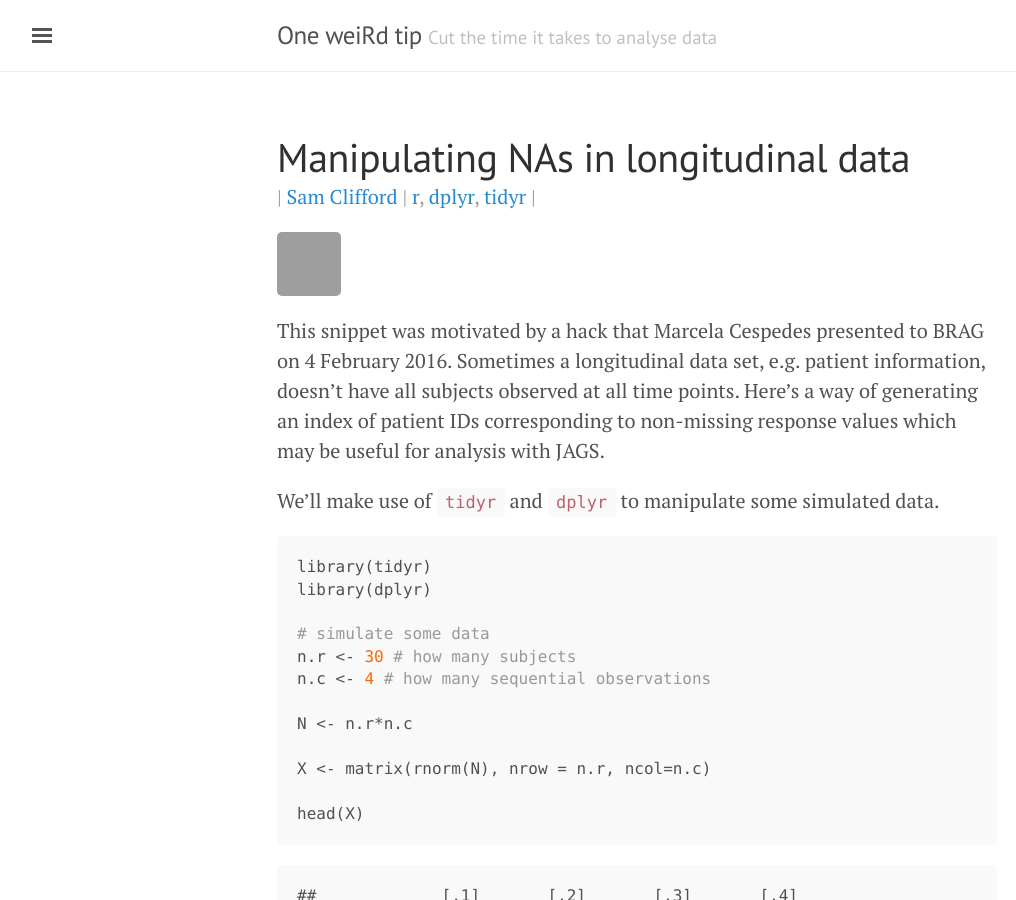
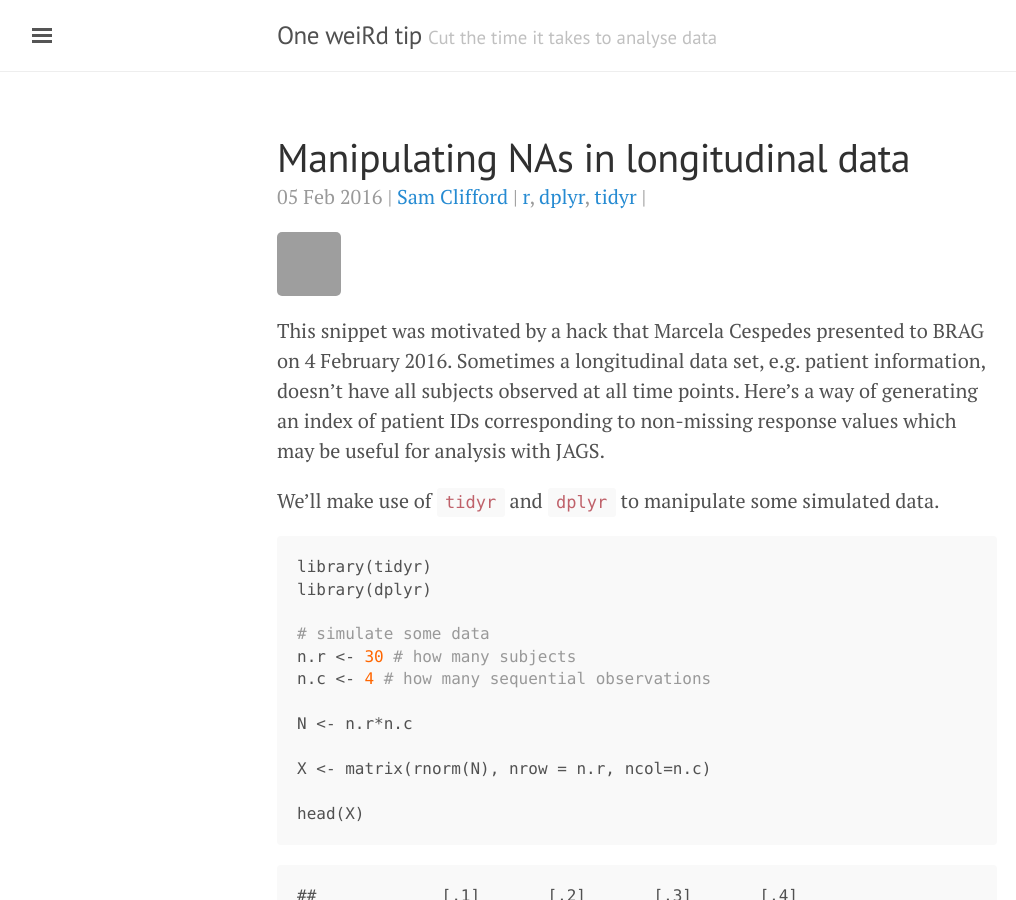
Before and after one commit to bragqut/bragqut.github.io, a Jekyll site: the page built from index.html, in a window 1280 px wide and 900 px high. Shown: the whole window, without its empty margins (3-1019 px from the left). Built offline with Jekyll 4.4.1, drawn with Linux system fonts in a browser that asks for light colours; the list of posts is cut into pages by our own code; comment, search, counter and statistics services are not loaded; some of the changed text lies outside the part shown; grey boxes are pictures that could not be loaded.

Commit message:
it's a post

```diff
--- a/index.html
+++ b/index.html
@@ -18,7 +18,7 @@ title: Home
 
 	{% include commentscount.html %}
 
-    <span class="post-date"> {{ page.date | date_to_string }} | <a href="{{author.web}}" >{{ author.display_name }}</a> | {{ tag_list }} | <a href="{{ post.url }}index.html#disqus_thread" data-disqus-identifier="{{post.url}}"></a></span>
+    <span class="post-date"> {{ post.date | date_to_string }} | <a href="{{author.web}}" >{{ author.display_name }}</a> | {{ tag_list }} | <a href="{{ post.url }}index.html#disqus_thread" data-disqus-identifier="{{post.url}}"></a></span>
 
     {% include authorinfo.html %}
 
```
